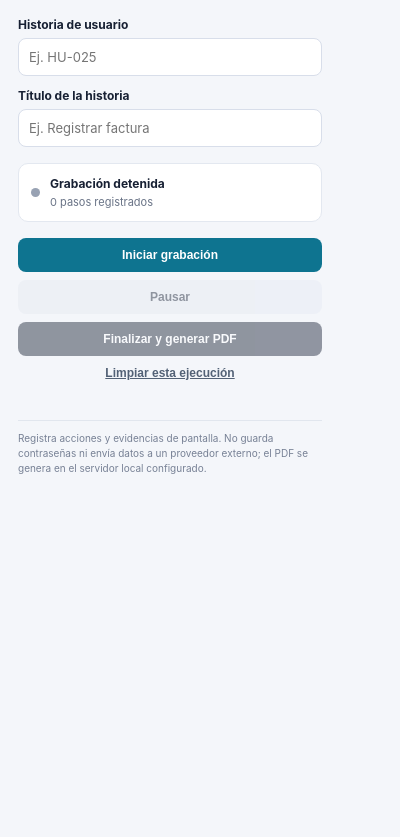
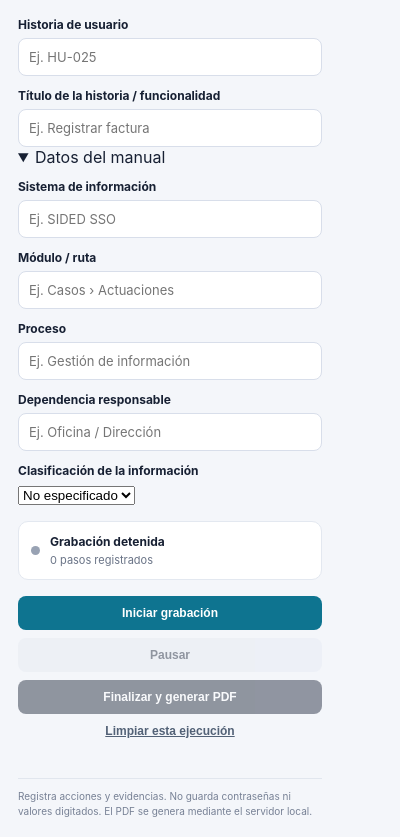
Before and after one commit to fulgencio-09/manual, a browser extension: page extension/popup.html in a window 400 px wide. Shown: the part 64-901 px from the top of the page. Before the commit the page ends 844 px from the top, so only its background shows below. Drawn offline with Linux system fonts and the light colour scheme.

Commit message:
feat: agregar metadatos para plantilla institucional

```diff
--- a/extension/popup.html
+++ b/extension/popup.html
@@ -8,30 +8,26 @@
 </head>
 <body>
   <main class="app">
-    <header>
-      <div class="brand-mark">MH</div>
-      <div><h1>Manual HU</h1><p>Grabador de ejecución · PDF profesional</p></div>
-    </header>
+    <header><div class="brand-mark">MH</div><div><h1>Manual HU</h1><p>Grabador de ejecución · PDF profesional</p></div></header>
 
     <label for="storyId">Historia de usuario</label>
     <input id="storyId" type="text" maxlength="80" placeholder="Ej. HU-025">
-
-    <label for="storyTitle">Título de la historia</label>
+    <label for="storyTitle">Título de la historia / funcionalidad</label>
     <input id="storyTitle" type="text" maxlength="160" placeholder="Ej. Registrar factura">
 
-    <section class="status-card">
-      <span id="statusDot" class="dot"></span>
-      <div><strong id="statusText">Grabación detenida</strong><small id="stepCount">0 pasos registrados</small></div>
-    </section>
+    <details open><summary>Datos del manual</summary>
+      <label for="systemName">Sistema de información</label><input id="systemName" type="text" maxlength="120" placeholder="Ej. SIDED SSO">
+      <label for="module">Módulo / ruta</label><input id="module" type="text" maxlength="160" placeholder="Ej. Casos › Actuaciones">
+      <label for="process">Proceso</label><input id="process" type="text" maxlength="120" placeholder="Ej. Gestión de información">
+      <label for="dependency">Dependencia responsable</label><input id="dependency" type="text" maxlength="120" placeholder="Ej. Oficina / Dirección">
+      <label for="classification">Clasificación de la información</label><select id="classification"><option value="">No especificado</option><option>Pública</option><option>Clasificada</option><option>Reservada</option></select>
+    </details>
 
-    <div class="actions">
-      <button id="startBtn" class="primary">Iniciar grabación</button>
-      <button id="pauseBtn" disabled>Pausar</button>
-      <button id="finishBtn" class="dark">Finalizar y generar PDF</button>
-    </div>
+    <section class="status-card"><span id="statusDot" class="dot"></span><div><strong id="statusText">Grabación detenida</strong><small id="stepCount">0 pasos registrados</small></div></section>
+    <div class="actions"><button id="startBtn" class="primary">Iniciar grabación</button><button id="pauseBtn" disabled>Pausar</button><button id="finishBtn" class="dark">Finalizar y generar PDF</button></div>
     <button id="clearBtn" class="link">Limpiar esta ejecución</button>
     <p id="notice" role="status" aria-live="polite"></p>
-    <footer>Registra acciones y evidencias de pantalla. No guarda contraseñas ni envía datos a un proveedor externo; el PDF se genera en el servidor local configurado.</footer>
+    <footer>Registra acciones y evidencias. No guarda contraseñas ni valores digitados. El PDF se genera mediante el servidor local.</footer>
   </main>
   <script src="popup.js"></script>
 </body>
```
